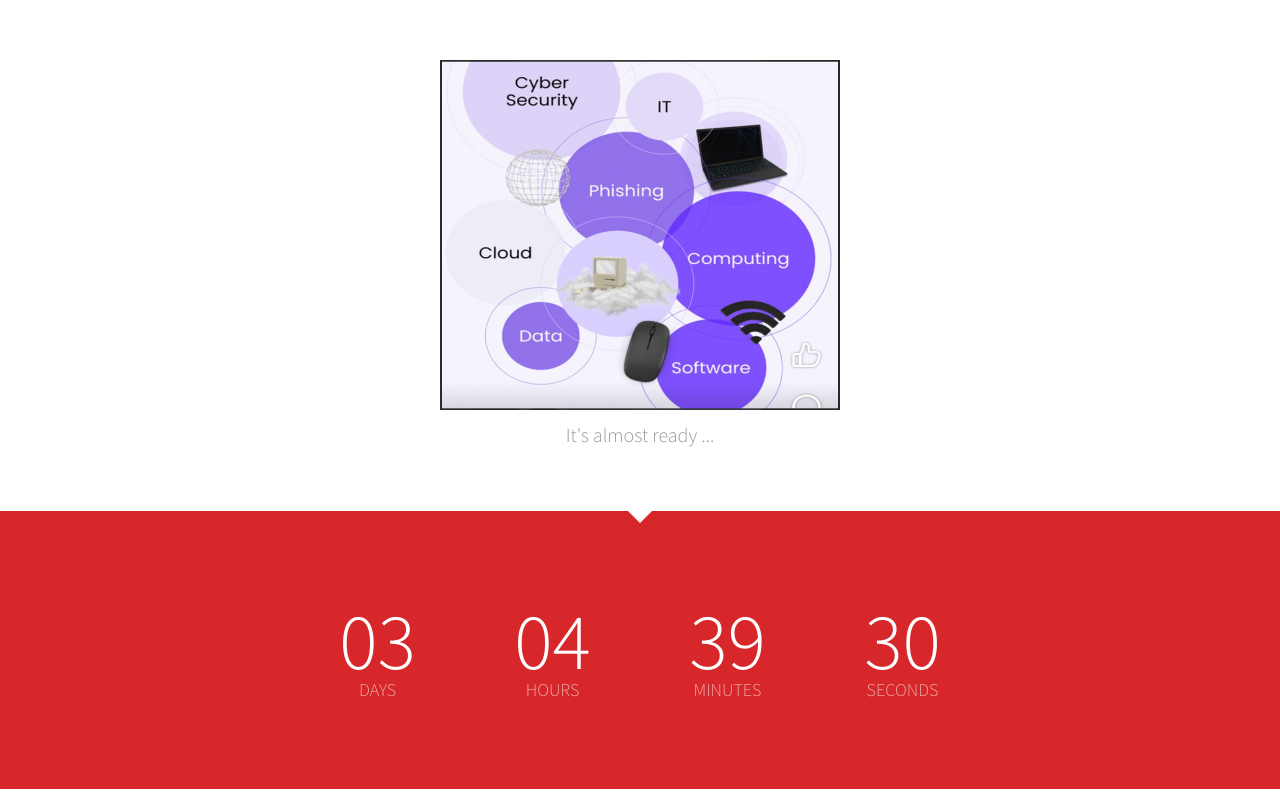
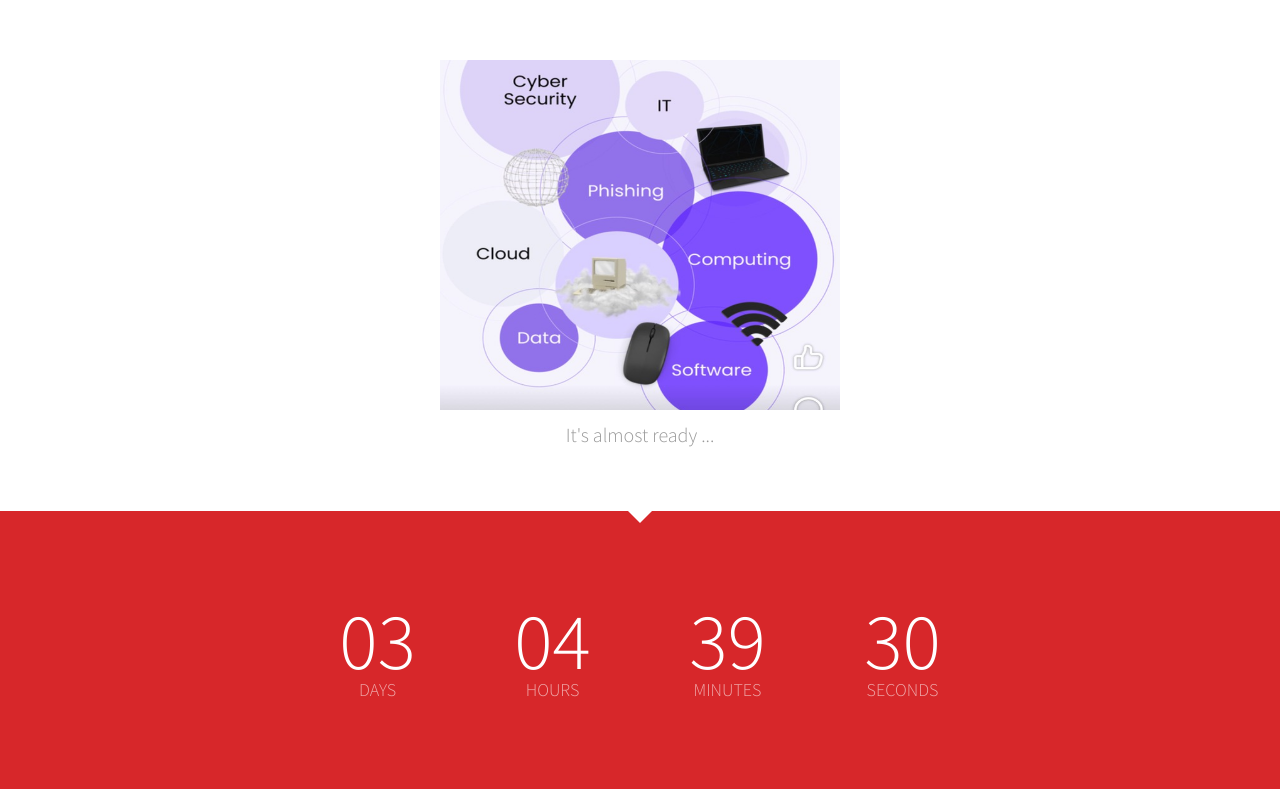
Before and after one commit to tasktoasters/tasktoasters.github.io, a plain HTML site: page index.html in a window 1280 px wide. Drawn offline with Linux system fonts and the light colour scheme.

Commit message:
Update index.html

```diff
--- a/index.html
+++ b/index.html
@@ -29,7 +29,7 @@
 <div class="fullwidth clearfix">
 	<div id="topcontainer" class="bodycontainer clearfix" data-uk-scrollspy="{cls:'uk-animation-fade', delay: 300, repeat: true}">
 
-		<p><img src="images/ico/apple-touch-icon-144.png" width="400" height="350"></p>
+		<p><img src="images/ico/apple-touch-icon-114.png" width="400" height="350"></p>
 		<!-- <h1><span>KooDoo</span><br />is coming soon</h1> -->
 		<p>It's almost ready ...</p>
 
```
